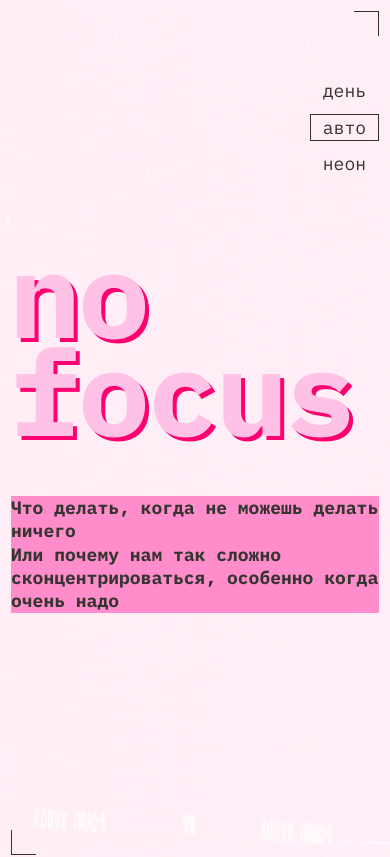
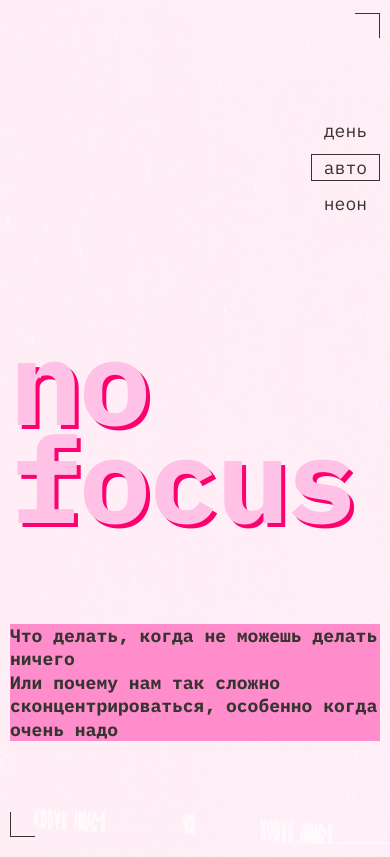
Before and after one commit to roschers/slozhno-sosredotochitsya, a plain HTML site: page index.html in a window 390 px wide. Shown: the top 857 px of the page. Drawn offline with Linux system fonts and the light colour scheme.

Commit message:
Исправление 3

```diff
--- a/index.html
+++ b/index.html
@@ -47,7 +47,6 @@
       <div class="header__rec" aria-hidden="true">REC
         <!-- <img src="./images/icon.png" alt="Иконка"> -->
       </div>
-      <div class="header__container-title">
       <h1 class="header__title">no focus</h1>
       <p class="header__subtitle title-decor">
         Что делать, когда не можешь делать ничего<br/>
--- a/styles/globals.css
+++ b/styles/globals.css
@@ -10,6 +10,7 @@ body {
   min-inline-size: 375px;
   max-inline-size: 1440px;
   margin: 0 auto;
+  box-sizing: border-box;
 }
 
 h1,
--- a/styles/style.css
+++ b/styles/style.css
@@ -5,7 +5,7 @@
 .page {
   /* сохраните в разметке и стилях класс page. На его основе работает скрипт. */
   font-family: var(--font), Helvetica, sans-serif;
-  padding: 22px 20px;
+  padding: 0 20px;
   font-size: var(--font-size);
   font-weight: 400;
   line-height: 23.4px;
@@ -21,36 +21,52 @@
 /* Header */
 
 .header {
+  padding: 22px 0 15px;
   position: relative;
+  display: grid;
+  grid-template-columns: repeat(3, 1fr);
+  grid-template-rows: repeat(4, auto);
+  grid-template-areas:
+    ". menu decor-before"
+    "title title title"
+    "description description description"
+    "decor-after decor-after decor-after";
+  align-content: space-between;
   min-block-size: var(--decorated-height);
-  margin-block-end: 75px;
+  margin-block-end: 63px;
 }
 
 .decorative__elements::before {
   content: '';
-  position: absolute;
-  right: 0;
   display: inline-block;
+  justify-self: end;
   inline-size: var(--decor-size);
   block-size: var(--decor-size);
   border-inline-end: 1px solid var(--title--color);
   border-block-start: 1px solid var(--title--color);
 }
 
+.header::before {
+  grid-area: decor-before;
+}
+
 .decorative__elements::after {
   content: '';
-  position: absolute;
-  bottom: 0;
   display: inline-block;
+  align-self: end;
   inline-size: var(--decor-size);
   block-size: var(--decor-size);
   border-inline-start: 1px solid var(--title--color);
   border-block-end: 1px solid var(--title--color);
 }
 
+.header::after {
+  grid-area: decor-after;
+}
+
 .header__rec {
   position: absolute;
-  top: 2px;
+  top: 23px;
   right: 10px;
   display: var(--display-rec);
   align-items: center;
@@ -69,16 +85,13 @@
 }
 
 .header__theme-menu {
+  grid-area: menu;
 }
 
 .header__theme-menu-list {
   display: flex;
   justify-content: center;
   gap: 12px;
-}
-
-.header__theme-menu-item {
-
 }
 
 .header__theme-menu-button {
@@ -122,7 +135,8 @@
 
 .header__title {
   margin-inline-start: -20px;
-  padding-block: 28% 11.5%;
+  margin-block-start: 24vh;
+  grid-area: title;
   font-size: var(--size-title);
   font-weight: 700;
   line-height: 129.53px;
@@ -130,12 +144,10 @@
   text-shadow: 4px 4px var(--shadow-color);
 }
 
-.header__container-title {
-  padding-block-end: 9%;
-}
-
 .header__subtitle {
   margin-inline-start: 50%;
+  margin-block-start: 3vh;
+  grid-area: description;
   display: flex;
   justify-content: flex-end;
   font-weight: 700;
@@ -162,10 +174,6 @@
   font-size: var(--font-size);
   padding-block-end: 20px;
   color: var(--title--color);
-}
-
-.section__article {
-
 }
 
 .section__article-title {
@@ -230,13 +238,13 @@
 
 /* IMG */
 .section__img {
-  margin-block-end: 80px;
+  margin-block-end: 62px;
 }
 
 .section__container-img {
   display: grid;
   grid-template-columns: repeat(3, 1fr);
-  grid-template-rows: 26% 32% 40%;
+  grid-template-rows: 25% 30% 41%;
   gap: 20px;
 }
 
@@ -282,40 +290,52 @@
 /* Footer */
 
 .footer {
-  padding-block-start: 20px;
-  position: relative;
+  padding: 20px 0;
   display: grid;
+  align-content: space-between;
   min-block-size: var(--decorated-height);
 }
 
 .footer__title {
   font-size: var(--size-title);
   justify-self: center;
-  padding: 28% 0;
   font-weight: 700;
   line-height: 129.53px;
   color: var(--header-color);
   text-shadow: 4px 4px var(--shadow-color);
 }
 
-@media (max-width: 768px) {
+@media (max-width: 800px) {
+  .header {
+    grid-template-areas:
+      ". . decor-before"
+      ". . menu "
+      "title title title "
+      "description description description"
+      "decor-after decor-after decor-after";
+      grid-template-rows: repeat(4, auto);
+  }
+
+  /* .header__theme-menu {
+    margin-block-start: 1vh;
+  } */
+
   .header__theme-menu-list {
-    padding-block-start: 23%;
     flex-direction: column;
     align-content: flex-end;
     flex-wrap: wrap;
   }
 
   .header__title {
-    padding-block: 22% 20%;
+    margin-block-start: 2vh;
   }
 
-  .header__container-title {
-    padding-block-end: 19%;
+  .header__subtitle {
+    margin-block-start: 0vh;
   }
 
   .section {
-    gap: 20px;
+    gap: 22px;
   }
 
   .container__concentration {
@@ -335,15 +355,20 @@
   .title-img {
     margin-block-end: 20px;
   }
-
-  .footer__title {
-    padding: 56% 0;
-  }
 }
 
 @media (max-width: 500px) {
+  .header__theme-menu {
+    margin-block-start: 1vh;
+  }
+
+  .header__title {
+    margin-block-start: 5vh;
+  }
+
   .header__subtitle {
-    margin-inline-start: 35%;
+    margin-inline-start: 0;
+    margin-block-start: 3vh;
   }
 
   .section {
@@ -356,32 +381,26 @@
 
 @media (max-width: 400px){
   .page {
-    padding: 11px 11px;
+    padding: 0 10px;
   }
 
   .header {
-    margin-block-end: 50px;
+    padding: 13px 0 7px;
+    margin-block-end: 42px;
   }
 
   .header__theme-menu-list {
-    padding-block-start: 18%;
     gap: 9px;
   }
 
   .header__title {
-    padding-block-start: 18%;
-    padding-block-end: 15%;
-    margin-inline-start: -2px;
+    margin-inline-start: 0;
     line-height: 82.5%;
     letter-spacing: -3px;
   }
 
-  .header__subtitle {
-    margin-inline-start: 0;
-  }
-
-  .header__container-title {
-    padding-block-end: 15%;
+  .header__rec {
+    top: 13px;
   }
 
   .section__title {
@@ -409,17 +428,19 @@
 
   .section__container-img {
     display: flex;
-    gap: 11px;
+    gap: 9px;
     flex-direction: column;
   }
 
   .section__img {
-    margin-block-end: 53px;
+    margin-block-end: 34px;
+  }
+
+  .footer {
+    padding: 20px 0 5px;
   }
 
   .footer__title {
-    padding: 68% 0;
     letter-spacing: -3px;
-    padding: 68% 0 72%;
   }
 }
```
Lines whose indentation alone changed are shown as unchanged.
